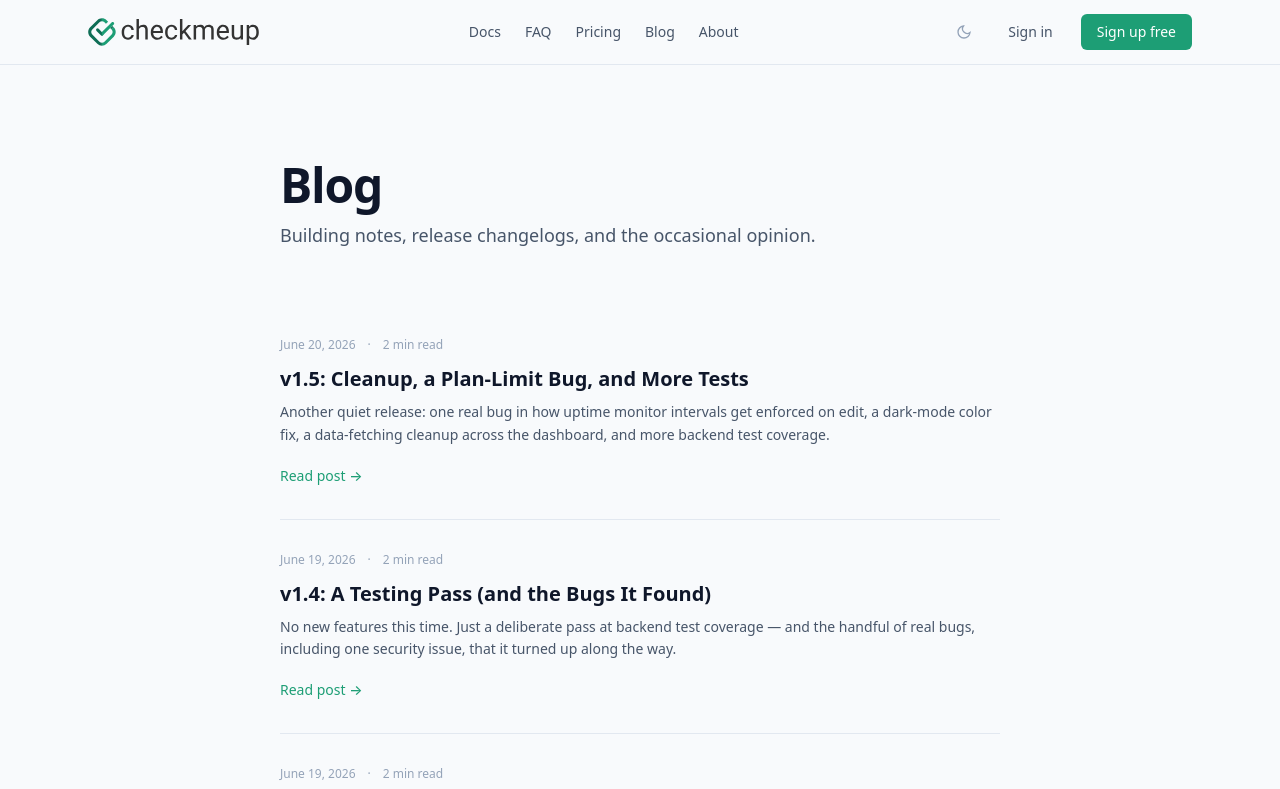
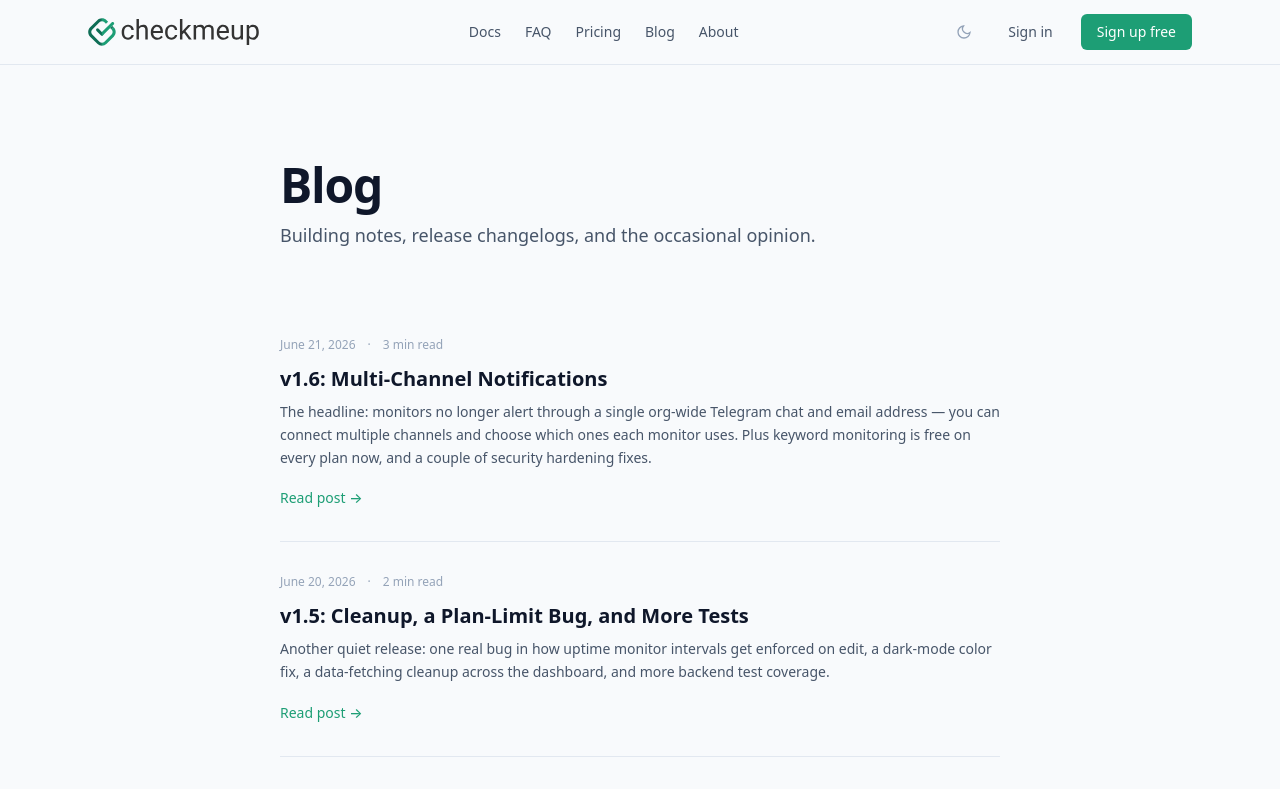
Before and after one commit to checkmeup/checkmeup, a Vue app in the folder apps/web/: page /blog in a window 1280 px wide. Shown: the top 789 px of the page. Built offline with nearby package versions, Linux system fonts and the light colour scheme; no server answers; what @tanstack/vue-query would draw is missing.

Commit message:
docs(blog): add v1.6 release notes post

```diff
--- a/apps/web/src/blog/posts.ts
+++ b/apps/web/src/blog/posts.ts
@@ -6,6 +6,7 @@ import { post as pomodoroAndCheckmeup } from './posts/pomodoro-and-checkmeup'
 import { post as v13ReleaseNotes } from './posts/v1-3-release-notes'
 import { post as v14ReleaseNotes } from './posts/v1-4-release-notes'
 import { post as v15ReleaseNotes } from './posts/v1-5-release-notes'
+import { post as v16ReleaseNotes } from './posts/v1-6-release-notes'
 
 export type { ContentBlock, BlogPost } from './types'
 
@@ -18,6 +19,7 @@ export const posts = [
   v13ReleaseNotes,
   v14ReleaseNotes,
   v15ReleaseNotes,
+  v16ReleaseNotes,
 ]
 
 export function getPost(slug: string) {
--- /dev/null
+++ b/apps/web/src/blog/posts/v1-6-release-notes.ts
@@ -0,0 +1,76 @@
+import type { BlogPost } from '../types'
+
+export const post: BlogPost = {
+  slug: 'v1-6-release-notes',
+  title: 'v1.6: Multi-Channel Notifications',
+  date: 'June 21, 2026',
+  readTime: '3 min read',
+  excerpt:
+    'The headline: monitors no longer alert through a single org-wide Telegram chat and email address — you can connect multiple channels and choose which ones each monitor uses. Plus keyword monitoring is free on every plan now, and a couple of security hardening fixes.',
+  content: [
+    {
+      type: 'p',
+      text: "v1.6's centerpiece is a rework of how alerts get delivered: notification channels. It's the kind of change that's invisible if you only ever used one Telegram chat and one email address — your monitors keep alerting exactly the same way after upgrading — but it unlocks something the old model couldn't do at all.",
+    },
+    {
+      type: 'h3',
+      text: 'Notification channels',
+    },
+    {
+      type: 'p',
+      text: "Until now, an org had exactly one Telegram chat ID and one alert email, set globally in Settings, and every monitor alerted through both. That's fine if you're a single person watching everything in one place — not so fine if you want a critical payment monitor to page a Slack channel while a low-priority one just emails you, or if you want two separate Telegram chats for two different teams.",
+    },
+    {
+      type: 'p',
+      text: 'Settings now has a notification channels list instead of two fixed fields. Add as many channels as you want — multiple Telegram chats, multiple alert emails, more types coming — give each one a name, and test it before saving, same as the old Telegram/email test buttons worked. Every monitor (cron, uptime, SSL) gets a channel picker alongside its existing alert mute toggle, so you choose per monitor which channels fire. A new monitor defaults to all of your org\'s enabled channels attached, matching the old implicit "alerts go everywhere" behavior, so nothing changes unless you deliberately narrow it down.',
+    },
+    {
+      type: 'p',
+      text: "One deliberate behavior change: a monitor with zero channels attached no longer goes silent. It falls back to emailing every user in your org instead. The old model couldn't go silent either — Telegram and email were always both configured or both off — so this fallback keeps that guarantee intact under the new, more flexible setup. The migration also backfills your existing Telegram chat and alert email straight into the new channel model and attaches them to every monitor that had alerts on, so upgrading doesn't require touching anything.",
+    },
+    {
+      type: 'p',
+      text: "This is foundational, not the finish line — it's exactly what unblocks webhook, Slack, Teams, and the other channel types queued up next. They each just add a new channel type on top of this model instead of inventing their own org-level field.",
+    },
+    {
+      type: 'h3',
+      text: 'Keyword monitoring is free on every plan',
+    },
+    {
+      type: 'p',
+      text: 'Keyword monitoring on uptime checks — alerting on "down" or "maintenance" page text even when the HTTP status looks fine — used to be gated behind a plan check. Every plan had quietly returned "allowed" for a while, so the gate was dead weight pretending to be a limit. It\'s gone now: keyword monitoring is available on Hobby same as everywhere else, and the in-app docs and pricing copy have been corrected to match.',
+    },
+    {
+      type: 'h3',
+      text: 'Small fixes',
+    },
+    {
+      type: 'ul',
+      items: [
+        "The channel picker now warns you if every channel you've selected for a monitor is individually disabled — previously it let you save a monitor that looked configured but couldn't actually alert anyone.",
+        'The Docker image now runs as a dedicated non-root user instead of root.',
+        "The SSL monitor's own TLS check now enforces TLS 1.2 as a floor when connecting to the certificate it's checking — closing the kind of gap a tool watching for *your* SSL hygiene shouldn't have in its own.",
+      ],
+    },
+    {
+      type: 'h3',
+      text: 'Test coverage',
+    },
+    {
+      type: 'p',
+      text: 'The email-sending package and the frontend bootstrap file both got their first tests this release — small, focused additions, but two more corners of the codebase that no longer rely on manual checking alone.',
+    },
+    {
+      type: 'h2',
+      text: 'Follow along',
+    },
+    {
+      type: 'p',
+      text: 'Releases land here on the blog. The GitHub repo has the full commit history and architecture decision records if you want the why behind any of this.',
+    },
+    {
+      type: 'signature',
+      text: '— Andrew',
+    },
+  ],
+}
```
